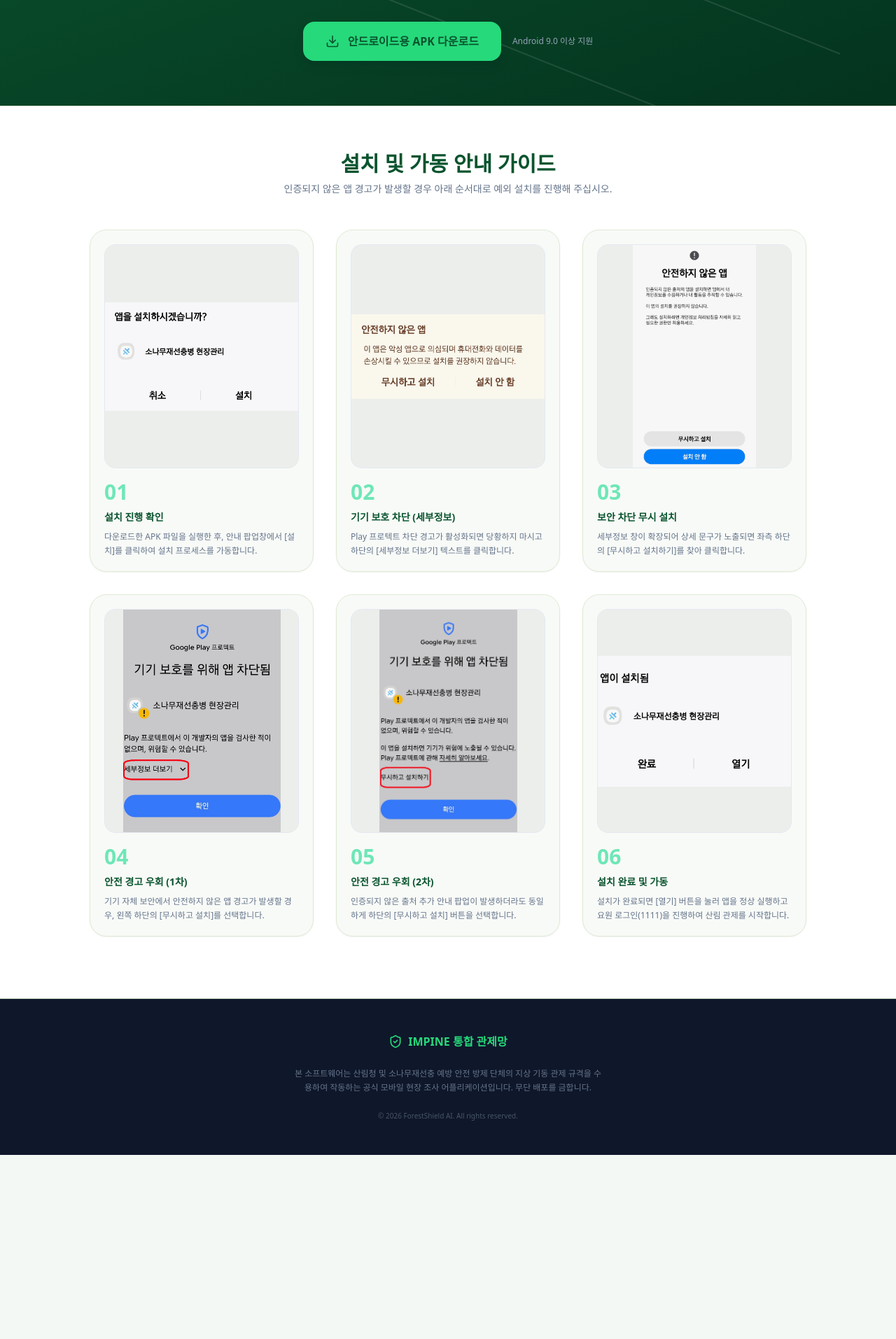
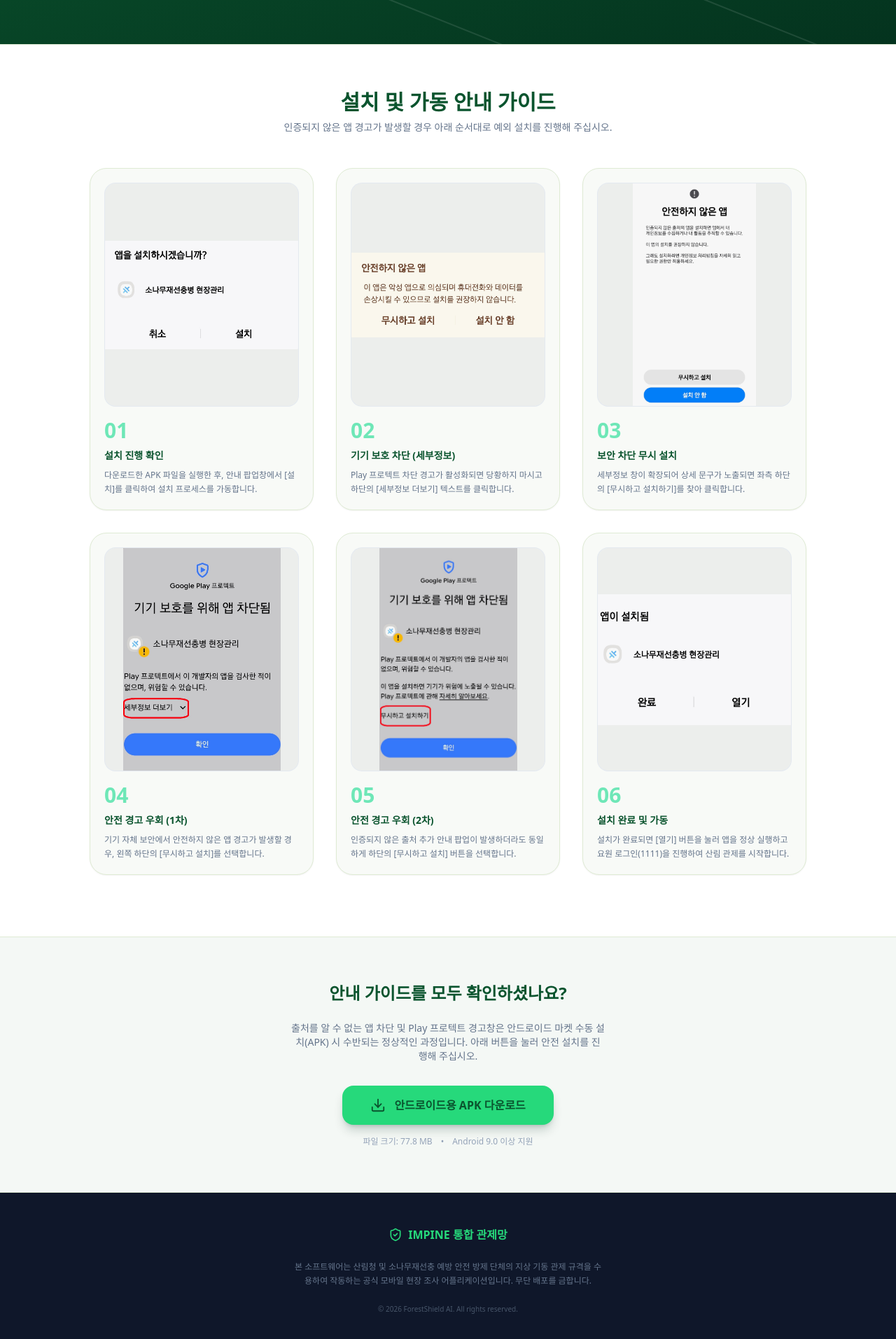
Before and after one commit to jaeny1004/APP_RELEASE, a React (Vite) app: page / in a window 1280 px wide. Shown: the part 323-2236 px from the top of the page at 70% size. Before the commit the page ends 1973 px from the top, so only its background shows below. Built offline with nearby package versions, Linux system fonts and the light colour scheme.

Commit message:
Add files via upload

```diff
--- a/src/App.tsx
+++ b/src/App.tsx
@@ -8,7 +8,7 @@ import {
 } from 'lucide-react';
 
 // =========================================================================
-// 🛠 [다운로드 링크 및 프로그램 설명 텍스트 설정]
+// 🛠️ [다운로드 링크 및 프로그램 설명 텍스트 설정]
 // =========================================================================
 export const DOWNLOAD_CONFIG = {
   appName: "IMPINE",
@@ -26,7 +26,7 @@ export const DOWNLOAD_CONFIG = {
 };
 
 // =========================================================================
-// 🛠 [첨부 사진 순서 매핑 설치 및 우회 작동 가이드 설정]
+// 🛠️ [첨부 사진 순서 매핑 설치 및 우회 작동 가이드 설정]
 // =========================================================================
 export const INSTALL_STEPS = [
   {
@@ -76,6 +76,7 @@ export default function App() {
   return (
     <div className="min-h-screen flex flex-col justify-between">
 
+
       <header className="bg-gradient-to-br from-[#0a542e] to-[#04331e] text-white py-16 px-6 relative overflow-hidden">
         <div className="absolute inset-0 opacity-10 pointer-events-none">
           <svg className="w-full h-full" xmlns="http://www.w3.org/2000/svg">
@@ -103,22 +104,11 @@ export default function App() {
             <div className="flex items-center gap-1"><CalendarDays size={14}/> <span>최근 업데이트: {DOWNLOAD_CONFIG.updateDate}</span></div>
             <div className="flex items-center gap-1"><HardDrive size={14}/> <span>파일 용량: {DOWNLOAD_CONFIG.fileSize}</span></div>
           </div>
-
-          <div className="pt-2 flex flex-col sm:flex-row items-center justify-center gap-4">
-            <button
-              onClick={handleDownloadTrigger}
-              className="w-full sm:w-auto bg-primary hover:bg-[#1ebd68] text-darkgreen font-black px-8 py-4 rounded-2xl flex items-center justify-center gap-3 transition-colors duration-200 shadow-lg shadow-emerald-950/20"
-            >
-              <Download size={20}/>
-              <span>안드로이드용 APK 다운로드</span>
-            </button>
-            <span className="text-xs text-slate-400 text-center sm:text-left">{DOWNLOAD_CONFIG.compatibility}</span>
-          </div>
         </div>
       </header>
 
 
-      <section className="bg-white border-t border-b border-[#dfebd4] py-16 px-6 w-full overflow-hidden">
+      <section className="bg-white border-t border-[#dfebd4] py-16 px-6 w-full overflow-hidden">
         <div className="max-w-5xl mx-auto space-y-12">
           <div className="text-center space-y-2">
             <h2 className="text-2xl md:text-3xl font-black text-darkgreen">설치 및 가동 안내 가이드</h2>
@@ -157,8 +147,33 @@ export default function App() {
         </div>
       </section>
 
+      <section className="bg-[#f4f8f5] py-16 px-6 w-full text-center border-t border-b border-[#dfebd4]">
+        <div className="max-w-xl mx-auto space-y-6">
+          <h3 className="text-xl md:text-2xl font-black text-darkgreen">
+            안내 가이드를 모두 확인하셨나요?
+          </h3>
+          <p className="text-xs md:text-sm text-slate-500 leading-relaxed max-w-md mx-auto">
+            출처를 알 수 없는 앱 차단 및 Play 프로텍트 경고창은 안드로이드 마켓 수동 설치(APK) 시 수반되는 정상적인 과정입니다. 아래 버튼을 눌러 안전 설치를 진행해 주십시오.
+          </p>
+          <div className="flex flex-col items-center justify-center gap-4 pt-2">
+            <button
+              onClick={handleDownloadTrigger}
+              className="w-full sm:w-auto bg-primary hover:bg-[#1ebd68] text-darkgreen font-black px-10 py-4 rounded-2xl flex items-center justify-center gap-3 transition-colors duration-200 shadow-lg shadow-emerald-950/20 text-base"
+            >
+              <Download size={22}/>
+              <span>안드로이드용 APK 다운로드</span>
+            </button>
+            <div className="flex flex-wrap items-center justify-center gap-3 text-xs text-slate-400">
+              <span>파일 크기: {DOWNLOAD_CONFIG.fileSize}</span>
+              <span>•</span>
+              <span>{DOWNLOAD_CONFIG.compatibility}</span>
+            </div>
+          </div>
+        </div>
+      </section>
 
-      <footer className="bg-slate-900 text-slate-400 py-12 px-6 border-t border-slate-800 w-full text-center">
+
+      <footer className="bg-slate-900 text-slate-400 py-12 px-6 w-full text-center">
         <div className="max-w-5xl mx-auto space-y-6">
           <div className="flex items-center justify-center gap-2 text-primary font-black">
             <ShieldCheck size={20}/>
```
